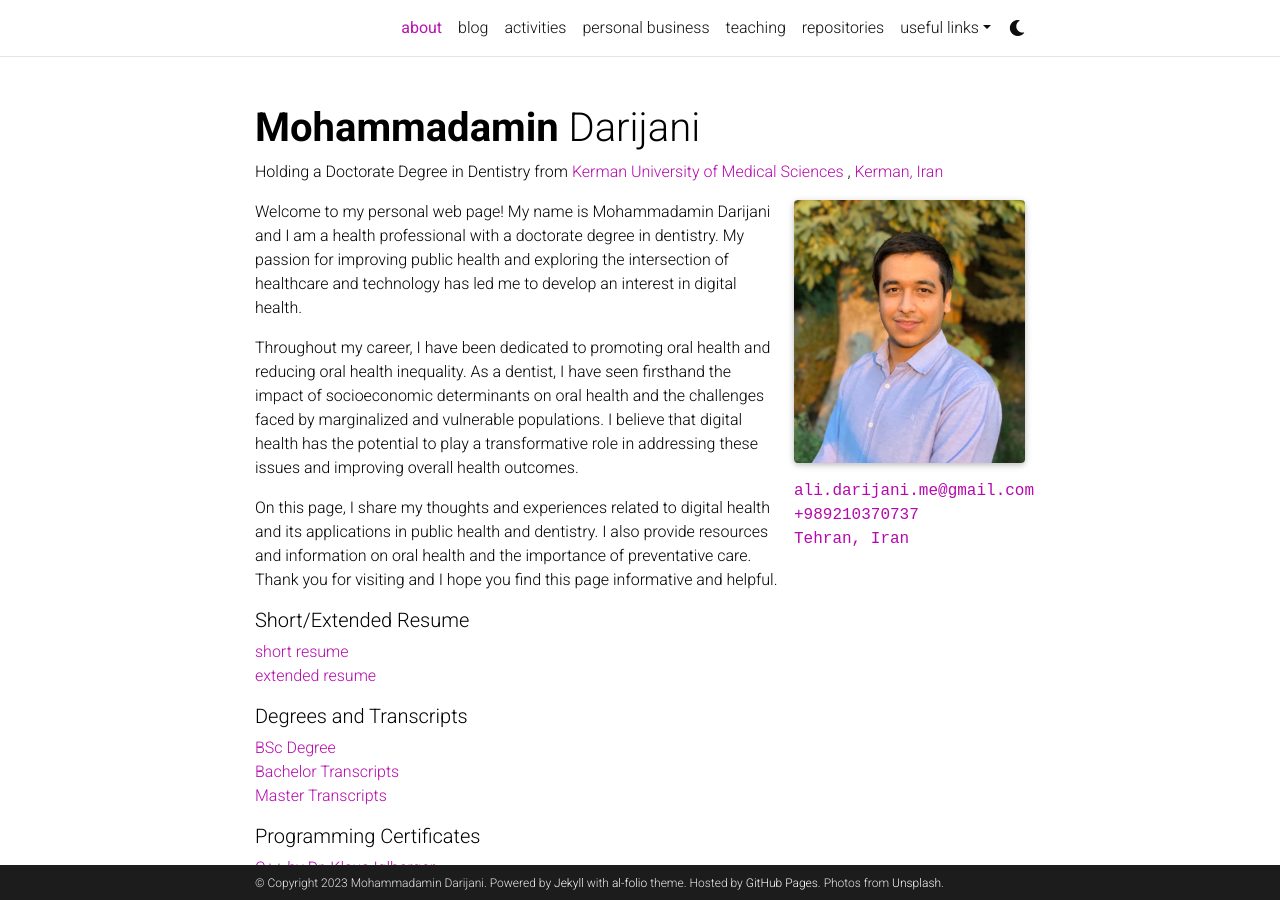
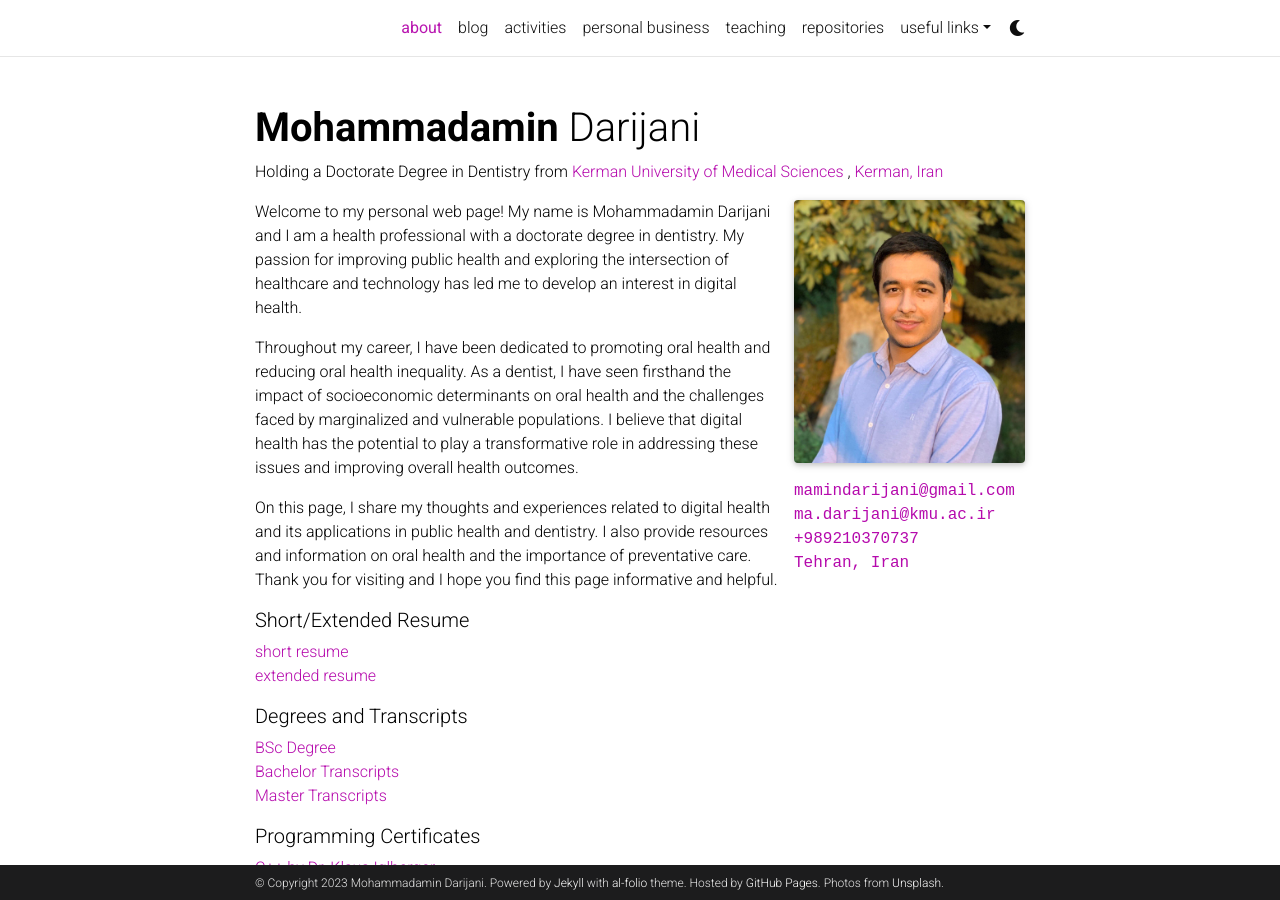
Before and after one commit to adarijani/adarijani.github.io_archived, a Jekyll site: the page built from _pages/about.md, in a window 1280 px wide and 900 px high. Built offline with Jekyll 4.4.1, drawn with Linux system fonts in a browser that asks for light colours; comment, search, counter and statistics services are not loaded; a style sheet for code colours, icons or effects is not loaded.

Commit message:
Update about.md

```diff
--- a/_pages/about.md
+++ b/_pages/about.md
@@ -9,7 +9,8 @@ profile:
   image: prof_pic.jpg
   image_circular: false # crops the image to make it circular
   address: >
-    <p> <a href='mailto:mamindarijani@gmail.com'> ali.darijani.me@gmail.com </a> </p>
+    <p> <a href='mailto:mamindarijani@gmail.com'> mamindarijani@gmail.com </a> </p>
+    <p> <a href='mailto:ma.darijani@kmu.ac.ir'> ma.darijani@kmu.ac.ir </a> </p>
     <p> <a href='tel:+989210370737'> +989210370737 </a> </p>
     <p> <a href='https://www.google.com/maps/place/Tehran,+Tehran+Province,+Iran/@35.7075737,51.3476552,11z/data=!3m1!4b1!4m6!3m5!1s0x3f8e00491ff3dcd9:0xf0b3697c567024bc!8m2!3d35.7218583!4d51.3346954!16zL20vMGZ0bHg'> Tehran, Iran </a> </p>
 
```
